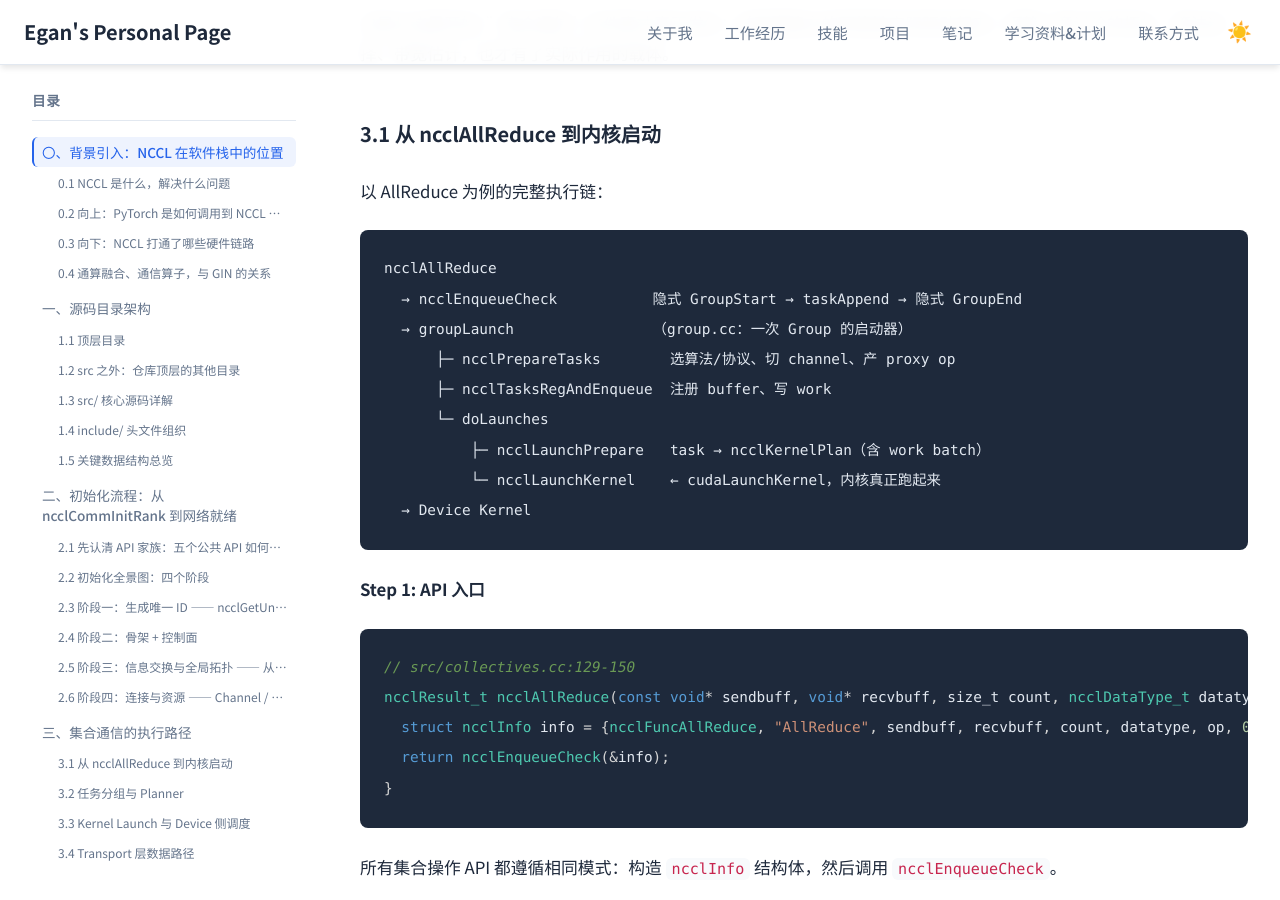
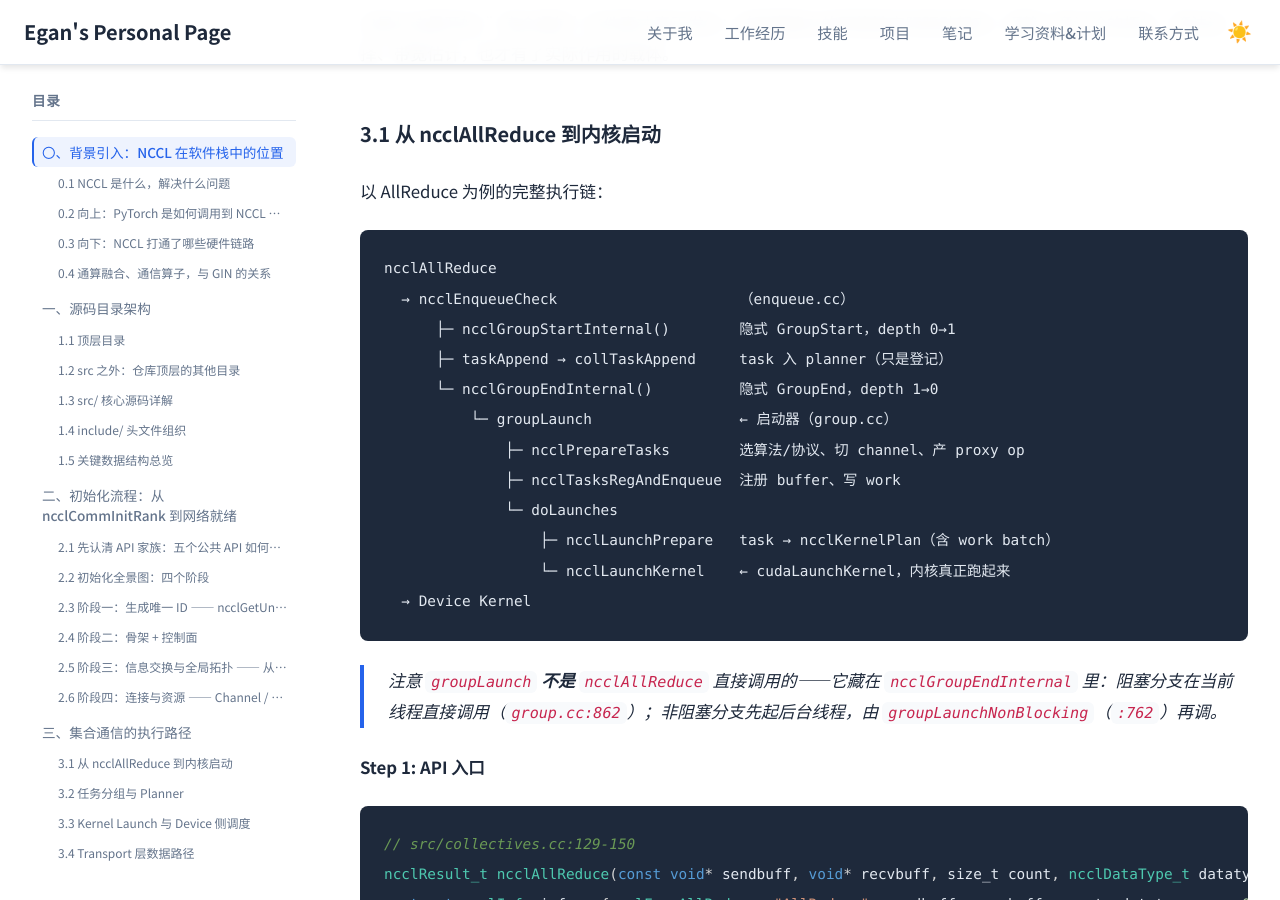
Before and after one commit to Lejun-Hu/Lejun-Hu.github.io, a Jekyll site: the page built from _notes/2026-8-24-nccl-source-study.md, in a window 1280 px wide and 900 px high, scrolled down 70021 px. Built offline with Jekyll 4.4.1, drawn with Linux system fonts in a browser that asks for light colours; nearby versions of some CDN libraries; some of the changed text lies outside the part shown.

Commit message:
note: fix chapter 3 call chain diagram to nest groupLaunch under group end

````diff
--- a/_notes/2026-8-24-nccl-source-study.md
+++ b/_notes/2026-8-24-nccl-source-study.md
@@ -1778,15 +1778,20 @@ ncclCommInitRankFunc（异步任务体，真正干活）
 
 ```
 ncclAllReduce
-  → ncclEnqueueCheck           隐式 GroupStart → taskAppend → 隐式 GroupEnd
-  → groupLaunch                （group.cc：一次 Group 的启动器）
-      ├─ ncclPrepareTasks        选算法/协议、切 channel、产 proxy op
-      ├─ ncclTasksRegAndEnqueue  注册 buffer、写 work
-      └─ doLaunches
-          ├─ ncclLaunchPrepare   task → ncclKernelPlan（含 work batch）
-          └─ ncclLaunchKernel    ← cudaLaunchKernel，内核真正跑起来
+  → ncclEnqueueCheck                     （enqueue.cc）
+      ├─ ncclGroupStartInternal()        隐式 GroupStart，depth 0→1
+      ├─ taskAppend → collTaskAppend     task 入 planner（只是登记）
+      └─ ncclGroupEndInternal()          隐式 GroupEnd，depth 1→0
+          └─ groupLaunch                 ← 启动器（group.cc）
+              ├─ ncclPrepareTasks        选算法/协议、切 channel、产 proxy op
+              ├─ ncclTasksRegAndEnqueue  注册 buffer、写 work
+              └─ doLaunches
+                  ├─ ncclLaunchPrepare   task → ncclKernelPlan（含 work batch）
+                  └─ ncclLaunchKernel    ← cudaLaunchKernel，内核真正跑起来
   → Device Kernel
 ```
+
+> 注意 `groupLaunch` **不是** `ncclAllReduce` 直接调用的——它藏在 `ncclGroupEndInternal` 里：阻塞分支在当前线程直接调用（`group.cc:862`）；非阻塞分支先起后台线程，由 `groupLaunchNonBlocking`（`:762`）再调。
 
 **Step 1: API 入口**
 
````
